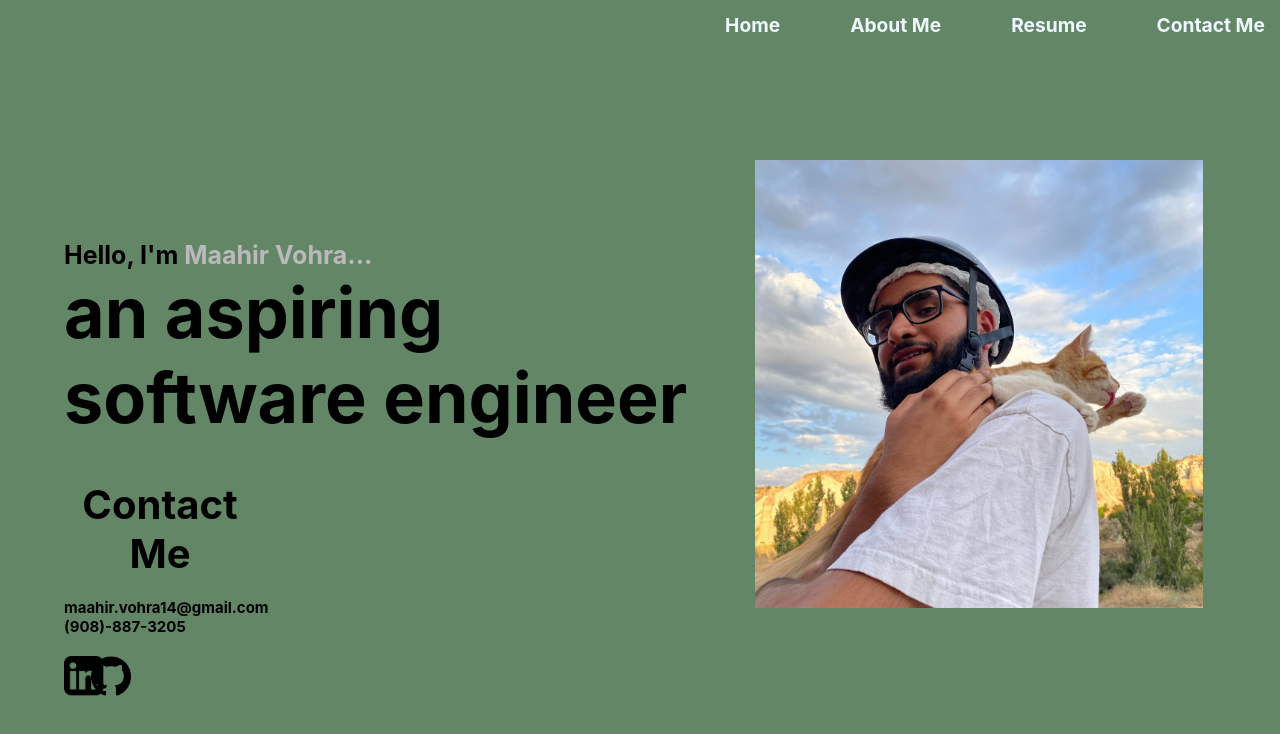
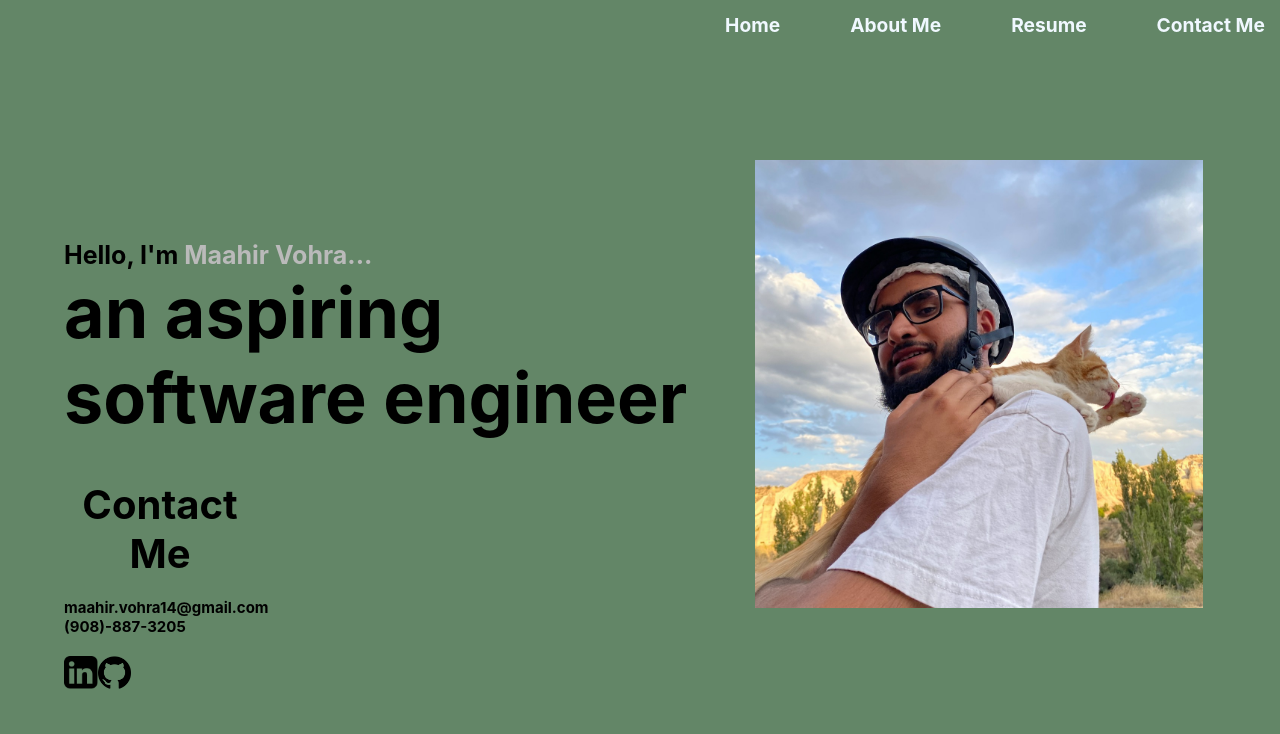
Before and after one commit to Mxxhxr/Personal-Site, a React (Create React App) app: page / in a window 1280 px wide. Shown: the top 734 px of the page. Built offline with nearby package versions, Linux system fonts and the light colour scheme.

Commit message:
using percent instead of px

```diff
--- a/src/pages/Home.css
+++ b/src/pages/Home.css
@@ -125,7 +125,8 @@ body {
   flex-wrap:wrap;
   position: absolute; /* Position the image absolutely */
   width: auto; /* Allow the width to adjust automatically */
-  height: 40px; /* Set the desired height */
+  /* height: 40px; Set the desired height */
+  height: 4.2vh;
   top: 110%;
 }
 
@@ -133,7 +134,7 @@ body {
   flex-wrap:wrap;
   position: absolute; /* Position the image absolutely */
   width: auto; /* Allow the width to adjust automatically */
-  height: 40px; /* Set the desired height */
+  height: 4.2vh; /* Set the desired height */
   right: 65%;
   top: 110%;
 }
```
Also changed, not shown: src/index.css (line endings or trailing spaces).
